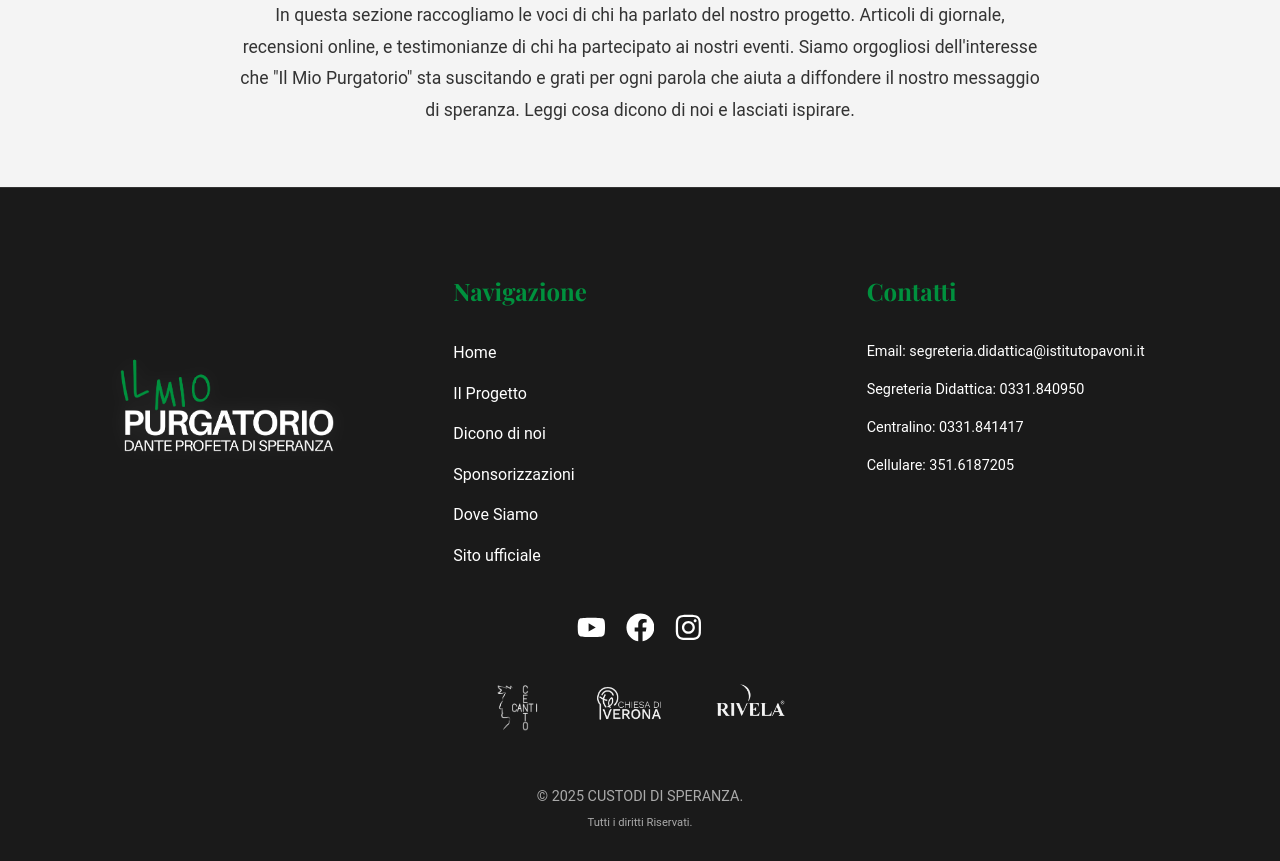
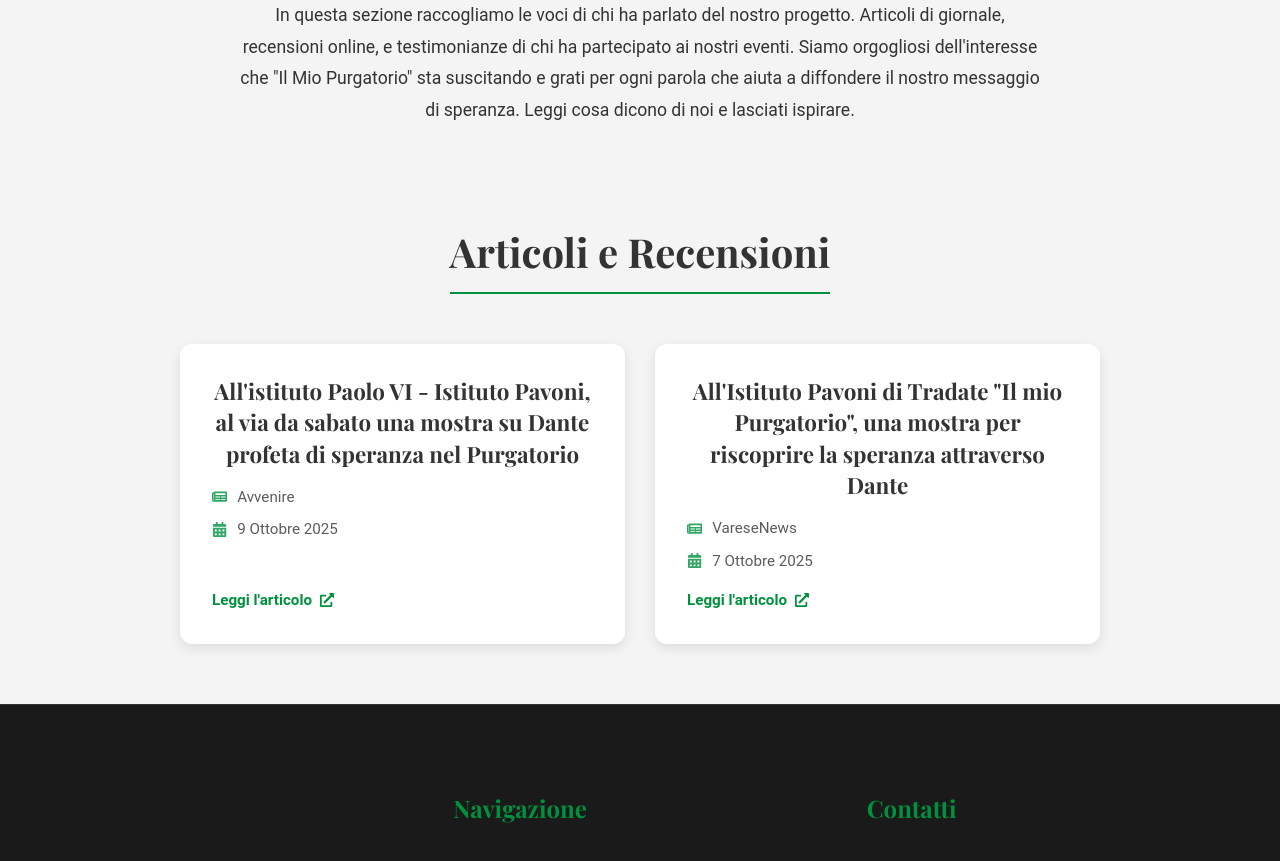
Before and after one commit to MCarraroDev/custodi-di-speranza, a React (Vite) app: page /#/dicono-di-noi in a window 1280 px wide. Shown: the part 620-1481 px from the top of the page. Built offline with nearby package versions, Linux system fonts and the light colour scheme.

Commit message:
Dicono di noi

```diff
--- a/src/data/socials.ts
+++ b/src/data/socials.ts
@@ -3,7 +3,7 @@ import { FaYoutube, FaFacebook, FaInstagram } from 'react-icons/fa';
 export const socialLinks = [
     {
         name: 'YouTube',
-        url: 'https://www.youtube.com/channel/UCODFA5O0fJd7DZLzLoRWPyg',
+        url: 'https://www.youtube.com/@istitutolodovicopavoni-ino6063',
         icon: FaYoutube,
     },
     {
--- a/src/pages/HomePage.tsx
+++ b/src/pages/HomePage.tsx
@@ -1,3 +1,4 @@
+import styled from 'styled-components';
 import HeroSection from '../components/HeroSection';
 import { pages } from '../data/pageData';
 import AnimatedSection from '../components/Animated/AnimatedSection';
@@ -10,6 +11,27 @@ import centocanti from '../assets/logo/official/centocanti.png';
 import chiesaverona from '../assets/logo/official/LOGO_CHIESA_VERONA-verticale.png';
 import rivela from '../assets/logo/official/LOGO_RIVELA-removebg-preview.png';
 
+const VideoContainer = styled.div`
+	position: relative;
+	width: 100%;
+	max-width: 800px;
+	margin: 0px auto 0;
+	padding-bottom: 56.25%; /* 16:9 aspect ratio */
+	height: 0;
+	overflow: hidden;
+	border-radius: 12px;
+	box-shadow: 0 8px 24px rgba(0, 0, 0, 0.15);
+
+	iframe {
+		position: absolute;
+		top: 0;
+		left: 0;
+		width: 100%;
+		height: 100%;
+		border: none;
+		border-radius: 12px;
+	}
+`;
 
 
 const HomePage = () => {
@@ -29,26 +51,34 @@ const HomePage = () => {
 						<AnimatedTitle isVisible={isVisible}>
 							Il Mio Purgatorio - Dante profeta di Speranza
 						</AnimatedTitle>
+						<VideoContainer>
+							<iframe
+								src="https://www.youtube.com/embed/gsEcFhFiLVk"
+								title="Il Mio Purgatorio - Trailer"
+								allow="accelerometer; autoplay; clipboard-write; encrypted-media; gyroscope; picture-in-picture"
+								allowFullScreen
+							/>
+						</VideoContainer>
+						<br></br>
 						<TextBlock>
-							L’ Istituto Pavoni, nell’anno giubilare, sceglie di ospitare la
+							L' Istituto Pavoni, nell'anno giubilare, sceglie di ospitare la
 							mostra itinerante Il mio Purgatorio - Dante profeta di{' '}
 							<b>Speranza </b>
-							dall’11 al 26 ottobre 2025.<br></br>La mostra è un racconto visivo
+							dall'11 al 26 ottobre 2025.<br></br>La mostra è un racconto visivo
 							e narrativo del viaggio di Dante sul monte del Purgatorio: sette
 							balze per ritrovare sé stessi, per scoprire che nulla è perduto,
-							che la misericordia ha sempre l’ultima parola. Questa risalita
-							dell’anima è guidata dalle immagini potenti di Gabriele Dell’Otto
+							che la misericordia ha sempre l'ultima parola. Questa risalita
+							dell'anima è guidata dalle immagini potenti di Gabriele Dell'Otto
 							e dalla voce sapiente del professor Franco Nembrini. A condurvi,
 							saranno gli occhi e il cuore dei nostri ragazzi, testimoni
 							appassionati di una <b>bellezza</b> che parla al presente.
 							<br></br>Prodotta da Rivela, Centocanti e Chiesa di Verona, la
-							mostra è un invito a credere che l’arte e la cultura possano
+							mostra è un invito a credere che l'arte e la cultura possano
 							ancora accendere <b>Speranza</b>.
 						</TextBlock>
 					</>
 				)}
 			</AnimatedSection>
-			{/* Sponsor */}
 			<AnimatedSection>
 				{() => (
 					<>
--- a/src/pages/PressPage.tsx
+++ b/src/pages/PressPage.tsx
@@ -1,9 +1,101 @@
+import styled from 'styled-components';
 import HeroSection from '../components/HeroSection';
 import { pages } from '../data/pageData';
 import AnimatedSection from '../components/Animated/AnimatedSection';
 import TextBlock from '../components/common/TextBlock';
+import AnimatedTitle from '../components/Animated/AnimatedTitle';
+import { FaExternalLinkAlt, FaNewspaper, FaCalendarAlt } from 'react-icons/fa';
+
+const IntroSection = styled(AnimatedSection)`
+	padding-bottom: 0px;
+`;
+
+const ArticlesContainer = styled.div`
+	display: grid;
+	grid-template-columns: repeat(auto-fill, minmax(350px, 1fr));
+	gap: 30px;
+	margin-top: 20px;
+	max-width: 1200px;
+	margin-left: auto;
+	margin-right: auto;
+	justify-items: center;
+`;
+
+const ArticleCard = styled.a`
+	background: white;
+	border-radius: 12px;
+	padding: 30px;
+	box-shadow: 0 4px 12px rgba(0, 0, 0, 0.1);
+	transition: all 0.3s ease;
+	text-decoration: none;
+	color: inherit;
+	display: flex;
+	flex-direction: column;
+	gap: 15px;
+	border: 2px solid transparent;
+
+	&:hover {
+		transform: translateY(-5px);
+		box-shadow: 0 8px 24px rgba(0, 145, 62, 0.2);
+		border-color: ${({ theme }) => theme.colors.primary};
+	}
+`;
+
+const ArticleTitle = styled.h3`
+	font-size: 1.4rem;
+	line-height: 1.4;
+	color: ${({ theme }) => theme.colors.text.dark};
+	font-family: ${({ theme }) => theme.fonts.title};
+	margin: 0;
+`;
+
+const ArticleMeta = styled.div`
+	display: flex;
+	flex-direction: column;
+	gap: 8px;
+	font-size: 0.95rem;
+	color: ${({ theme }) => theme.colors.text.dark};
+	opacity: 0.8;
+`;
+
+const MetaItem = styled.div`
+	display: flex;
+	align-items: center;
+	gap: 10px;
+`;
+
+const MetaIcon = styled.span`
+	color: ${({ theme }) => theme.colors.primary};
+	display: flex;
+	align-items: center;
+`;
+
+const ReadMoreButton = styled.div`
+	display: flex;
+	align-items: center;
+	gap: 8px;
+	color: ${({ theme }) => theme.colors.primary};
+	font-weight: 600;
+	margin-top: auto;
+	font-size: 0.95rem;
+`;
 
 const PressPage = () => {
+	const articles = [
+		{
+			title: 'All\'istituto Paolo VI - Istituto Pavoni, al via da sabato una mostra su Dante profeta di speranza nel Purgatorio ',
+			source: 'Avvenire',
+			date: '9 Ottobre 2025',
+			url: 'https://files.catbox.moe/n7d0t6.png'
+		},
+		{
+			title: 'All\'Istituto Pavoni di Tradate "Il mio Purgatorio", una mostra per riscoprire la speranza attraverso Dante',
+			source: 'VareseNews',
+			date: '7 Ottobre 2025',
+			url: 'https://www.varesenews.it/2025/10/allistituto-pavoni-di-tradate-il-mio-purgatorio-una-mostra-per-riscoprire-la-speranza-attraverso-dante/'
+		}
+	];
+
 	return (
 		<div>
 			<HeroSection
@@ -13,7 +105,7 @@ const PressPage = () => {
 				imageAlt={pages.press.imageAlt}
 				imageCredits={pages.press.imageCredits}
 			/>
-			<AnimatedSection>
+			<IntroSection>
 				<TextBlock>
 					In questa sezione raccogliamo le voci di chi ha parlato del nostro
 					progetto. Articoli di giornale, recensioni online, e testimonianze di
@@ -22,6 +114,39 @@ const PressPage = () => {
 					aiuta a diffondere il nostro messaggio di speranza. Leggi cosa dicono
 					di noi e lasciati ispirare.
 				</TextBlock>
+			</IntroSection>
+
+			<AnimatedSection>
+				{(isVisible) => (
+					<>
+						<AnimatedTitle isVisible={isVisible}>Articoli e Recensioni</AnimatedTitle>
+						<ArticlesContainer>
+							{articles.map((article, index) => (
+								<ArticleCard
+									key={index}
+									href={article.url}
+									target="_blank"
+									rel="noopener noreferrer"
+								>
+									<ArticleTitle>{article.title}</ArticleTitle>
+									<ArticleMeta>
+										<MetaItem>
+											<MetaIcon><FaNewspaper /></MetaIcon>
+											<span>{article.source}</span>
+										</MetaItem>
+										<MetaItem>
+											<MetaIcon><FaCalendarAlt /></MetaIcon>
+											<span>{article.date}</span>
+										</MetaItem>
+									</ArticleMeta>
+									<ReadMoreButton>
+										Leggi l'articolo <FaExternalLinkAlt size={14} />
+									</ReadMoreButton>
+								</ArticleCard>
+							))}
+						</ArticlesContainer>
+					</>
+				)}
 			</AnimatedSection>
 		</div>
 	);
```
